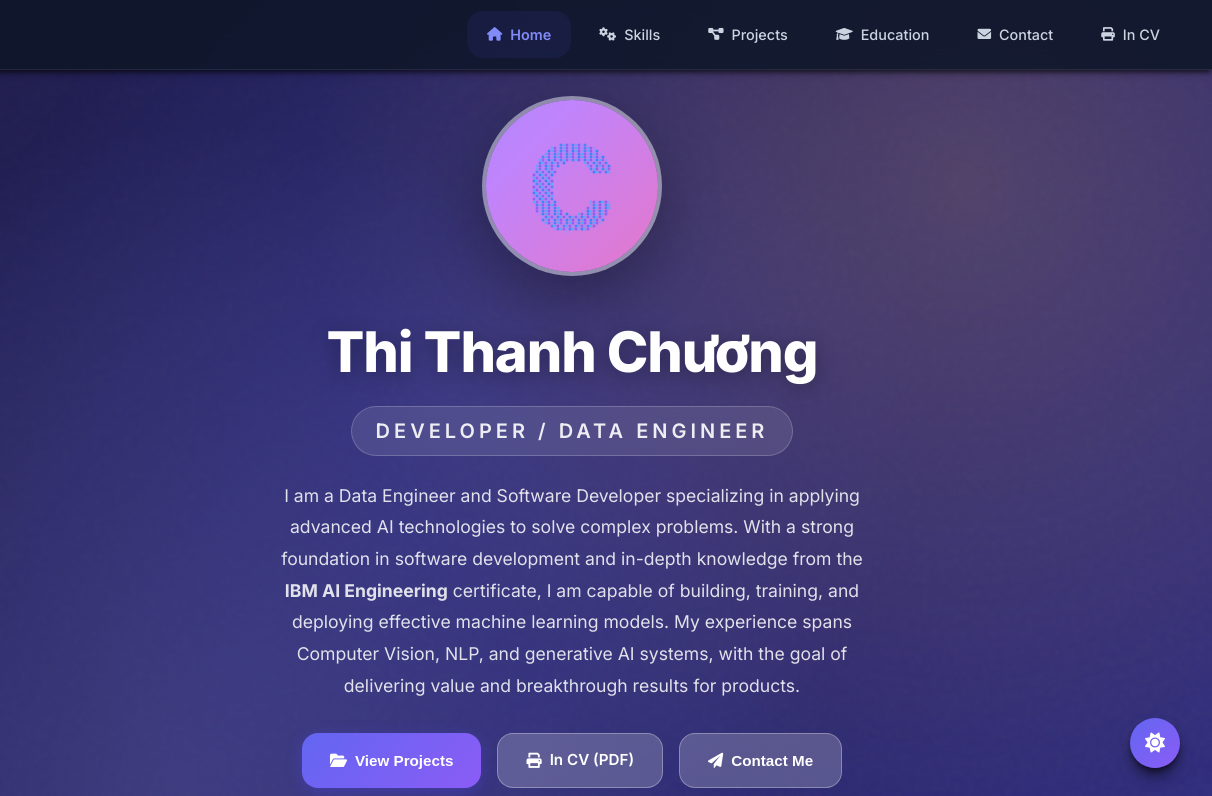
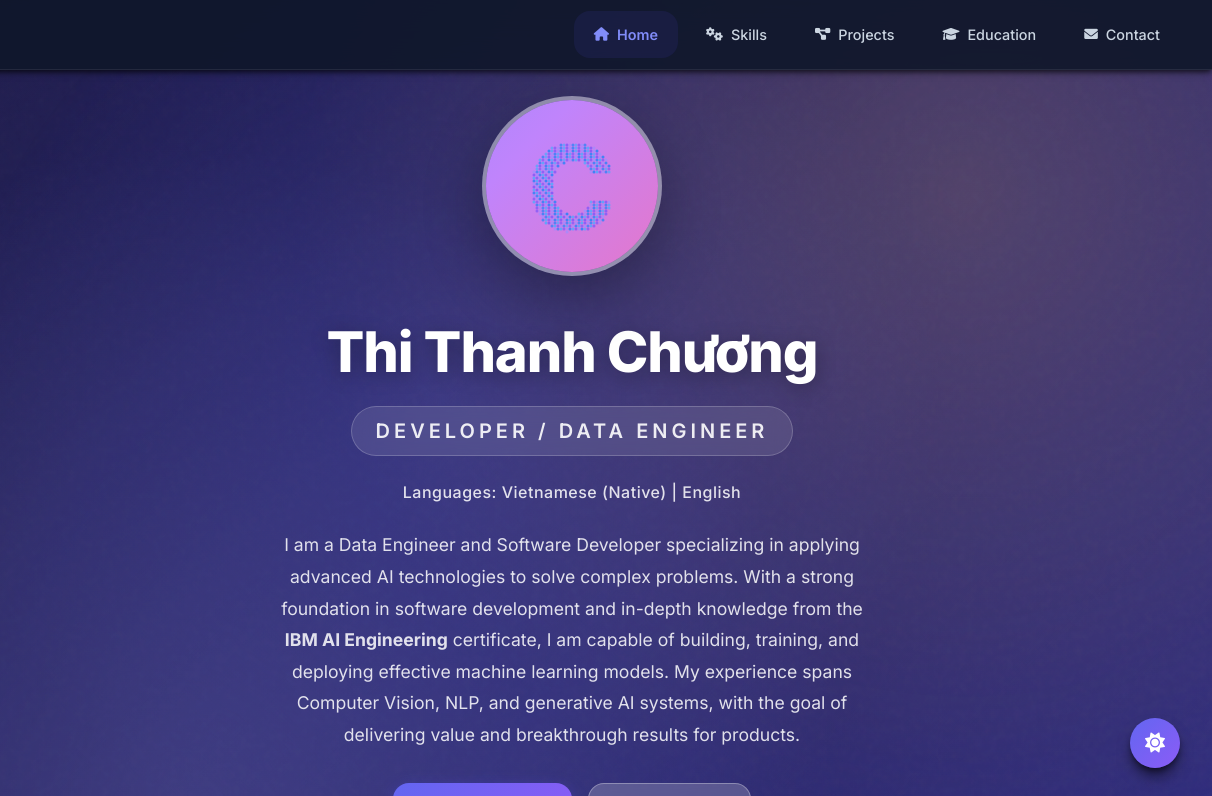
Before and after one commit to thichuong/thichuong.github.io, a website: page index.html in a window 1280 px wide. Shown: the top 796 px of the page, 68-1280 px from the left. Drawn offline with Linux system fonts and the light colour scheme.

Commit message:
feat: add language proficiency section and update name formatting across site

```diff
--- a/components/cv-renderer.js
+++ b/components/cv-renderer.js
@@ -35,7 +35,6 @@ class CVRenderer {
                         <li><a href="#projects" class="nav-link" data-section="projects"><i class="fas fa-project-diagram"></i> Projects</a></li>
                         <li><a href="#education" class="nav-link" data-section="education"><i class="fas fa-graduation-cap"></i> Education</a></li>
                         <li><a href="#contact" class="nav-link" data-section="contact"><i class="fas fa-envelope"></i> Contact</a></li>
-                        <li><a href="cv.html" class="nav-link" target="_blank"><i class="fas fa-print"></i> In CV</a></li>
                     </ul>
                 </div>
             </nav>
@@ -55,14 +54,12 @@ class CVRenderer {
                     </div>
                     <h1 class="hero-name">${data.personal.name}</h1>
                     <p class="hero-title">${data.personal.title}</p>
+                    ${data.personal.languages ? `<p class="hero-languages">${data.personal.languages}</p>` : ''}
                     <p class="hero-summary">${data.summary}</p>
                     <div class="hero-cta">
                         <button class="btn btn-primary nav-section-btn" data-section="projects">
                             <i class="fas fa-folder-open"></i> View Projects
                         </button>
-                        <a href="cv.html" class="btn btn-secondary" target="_blank" style="text-decoration: none;">
-                            <i class="fas fa-print"></i> In CV (PDF)
-                        </a>
                         <button class="btn btn-secondary nav-section-btn" data-section="contact">
                             <i class="fas fa-paper-plane"></i> Contact Me
                         </button>
@@ -375,7 +372,7 @@ class CVRenderer {
         return `
             <footer class="site-footer">
                 <div class="footer-content">
-                    <p>&copy; ${year} Thi Thanh Chương. Built with ❤️</p>
+                    <p>&copy; ${year} Thi Thanh Chuong. Built with ❤️</p>
                 </div>
             </footer>
         `;
--- a/data/cv-data.js
+++ b/data/cv-data.js
@@ -3,6 +3,7 @@ const CVData = {
     personal: {
         name: "Thi Thanh Chương",
         title: "DEVELOPER / DATA ENGINEER",
+        languages: "Languages: Vietnamese (Native) | English",
         contact: {
             address: "13/1 ấp Chợ, xã Phú Phụng, Vĩnh Long",
             email: "thichuong22022000@gmail.com",
--- a/index.html
+++ b/index.html
@@ -3,7 +3,7 @@
 <head>
     <meta charset="UTF-8">
     <meta name="viewport" content="width=device-width, initial-scale=1.0">
-    <title>CV | Thi Thanh Chương</title>
+    <title>CV | Thi Thanh Chuong</title>
     <link rel="stylesheet" href="style.css">
     <link rel="stylesheet" href="https://cdnjs.cloudflare.com/ajax/libs/font-awesome/6.0.0-beta3/css/all.min.css">
 
--- a/style.css
+++ b/style.css
@@ -381,6 +381,14 @@ body.dark-theme .nav-bar.scrolled {
     border-radius: 100px;
     display: inline-block;
     border: 1px solid rgba(255, 255, 255, 0.2);
+}
+
+.hero-languages {
+    font-size: 1rem;
+    color: rgba(255, 255, 255, 0.85);
+    margin-bottom: 1.5rem;
+    font-weight: 500;
+    letter-spacing: 0.5px;
 }
 
 .hero-summary {
```
Also changed, not shown: cv.html (+14 -0 lines).
